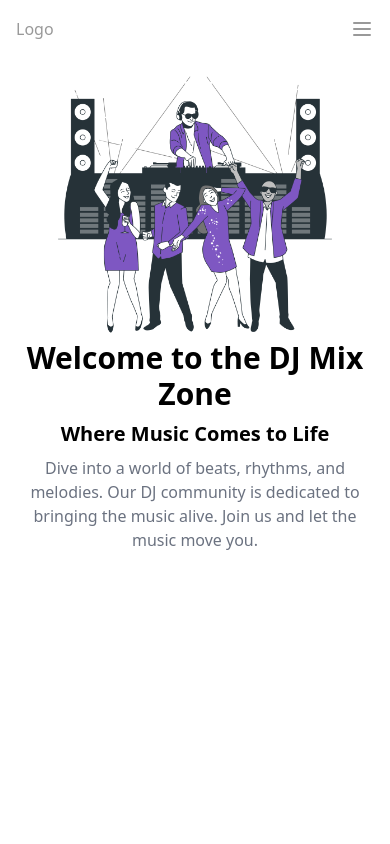
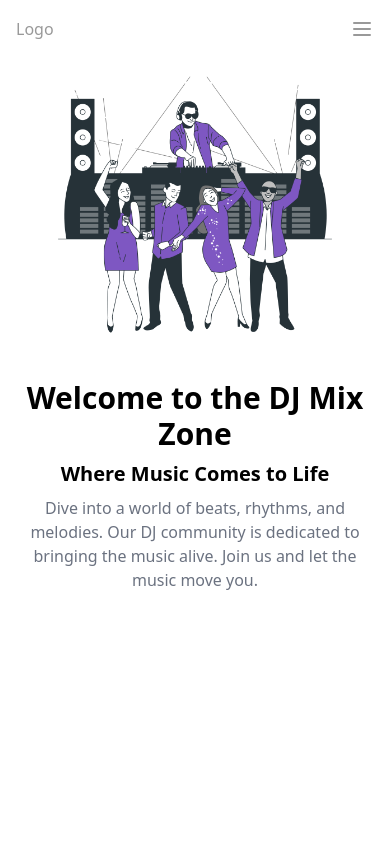
Before and after one commit to HazimeHsen/dj2, a Next.js app: page / in a window 390 px wide. Shown: the top 844 px of the page. Built offline with nearby package versions, Linux system fonts and the light colour scheme; no server answers.

Commit message:
first commit

```diff
--- a/app/components/Hero/Hero.tsx
+++ b/app/components/Hero/Hero.tsx
@@ -17,7 +17,7 @@ const Hero = () => {
             />
           </div>
           <div
-            className={`relative flex flex-col md:justify-center  heroSection ${styles.hero}`}>
+            className={`relative flex flex-col md:justify-center md:mt-0 mt-10 heroSection ${styles.hero}`}>
             <h1
               className={`text-3xl md:text-5xl font-bold text-center md:max-w-[550px] md:text-start mb-1 ${styles.fadeIn}`}>
               Welcome to the DJ Mix Zone
```
